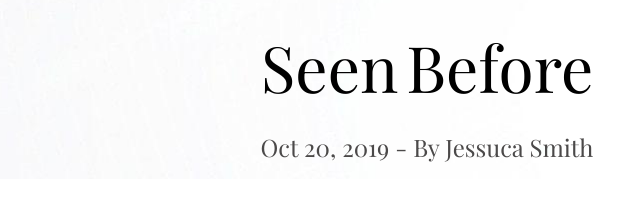
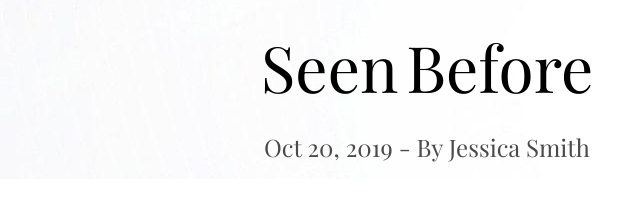
Before and after one commit to Yuniac/Fitnessmagazine.com-Kodluyoruz, a plain HTML site: page index.html in a window 1280 px wide. Shown: the part 1648-1856 px from the top of the page, 213-853 px from the left. Drawn offline with nearby package versions, Linux system fonts and the light colour scheme.

Commit message:
fixed a typo

```diff
--- a/index.html
+++ b/index.html
@@ -63,7 +63,7 @@
                         <p>You've never</p>
                         <p>Seen Before</p>
                     </div>
-                    <p class="article-date">Oct 20, 2019 - By Jessuca Smith </p>
+                    <p class="article-date">Oct 20, 2019 - By Jessica Smith </p>
                 </div>
             </div>
             <div class="intro-img intro-containers"><img src="img/model-img/img1.png" alt="Picture of a model"></div>
```
